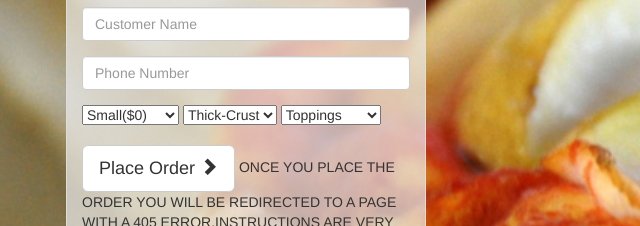
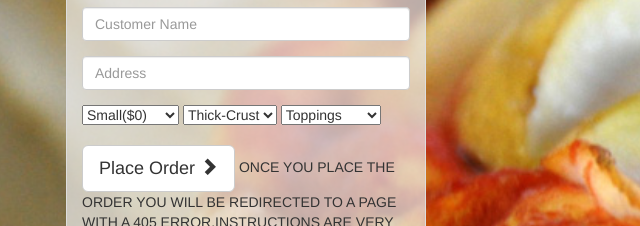
Before and after one commit to Jmungai-tech/Pizza-Order, a plain HTML site: page index.html in a window 1280 px wide. Shown: the part 456-682 px from the top of the page, 4-644 px from the left. Drawn offline with nearby package versions, Linux system fonts and the light colour scheme; a script that the page names is missing.

Commit message:
Added input label for customer location

```diff
--- a/index.html
+++ b/index.html
@@ -73,11 +73,11 @@
                   <label class="sr-only" for="name">Customer Name</label>
                   <input type="text" class="form-control" id="name" name="name" placeholder="Customer Name" required>
                 </div>
+                <div class="form-group delivery-only">
+                  <label class="sr-only" for="address">Location</label>
+                  <input type="text" class="form-control" id="address" name="address" placeholder="Address">
+                </div>
 
-                <div class="form-group delivery-only">
-                  <label class="sr-only" for="phone">Phone Number</label>
-                  <input type="tel" class="form-control" id="phone" name="phone" placeholder="Phone Number">
-                </div>
                 <select name="size">
                   <option value="small">Small($0)</option>
                   <option value="medium">Medium($0)</option>
```
